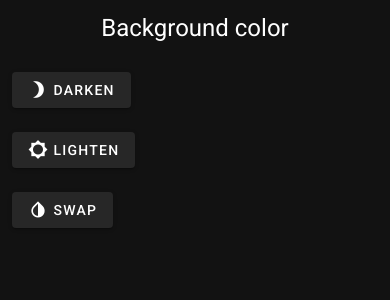
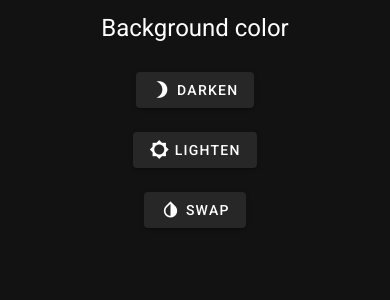
Before and after one commit to loomchild/change-vuetify-background-color, a Nuxt app: page / in a window 390 px wide. Shown: the top 300 px of the page. Built offline with nearby package versions, Linux system fonts and the light colour scheme.

Commit message:
responsive buttons

```diff
--- a/pages/index.vue
+++ b/pages/index.vue
@@ -7,7 +7,7 @@
         </span>
       </v-col>
     </v-row>
-    <v-row class="mt-4 flex-column flex-sm-row">
+    <v-row class="mt-4 flex-column flex-sm-row align-center">
       <v-spacer />
       <v-col cols="auto">
         <v-btn @click="darken">
```
